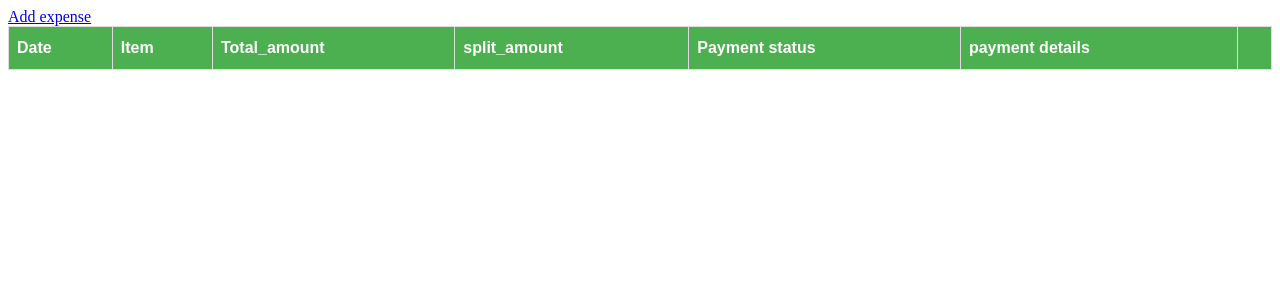
After one commit to Akash2515/Moneyviser, a Django app: page /expense/ in a window 1280 px wide. The commit adds this page. Shown: the top 300 px of the page. Run offline with Django 3.2, Linux system fonts and the light colour scheme; a user stored in the database is signed in; tables that the repository leaves empty hold one stand-in row (values such as "Sample post"); lists and menus that the app fills with data are empty.

Commit message:
Expense listing of the user is done

```diff
--- a/moneyapp/urls.py
+++ b/moneyapp/urls.py
@@ -7,5 +7,6 @@ urlpatterns = [
     path('login/',views.loginUser,name='login'),
     path('register/',views.registerUser, name='register'),
     path('logout/',views.logoutUser,name='logout'),
+    path('expense/',views.Expenselist,name='expense'),
     path('admin/', admin.site.urls),
 ]
--- a/moneyapp/views.py
+++ b/moneyapp/views.py
@@ -7,6 +7,13 @@ from django.contrib.auth import authenticate,login,logout
 from django.contrib.auth.decorators import login_required
 from .models import Customer,Expense,Expense_Split
 from .forms import CreateUForm
+from django.contrib.sessions.models import Session
+from django.core import signing
+from collections import defaultdict
+
+
+
+
 
 def loginUser(request):
     if request.user.is_authenticated:
@@ -17,6 +24,8 @@ def loginUser(request):
             password=request.POST.get('password')
             user=authenticate(request,username=username,password=password)
             if user is not None:
+                # request.session['user_id']=ses.custmer_id
+                # print(request.session['user_id'])
                 login(request, user)
                 return redirect('/')
 
@@ -63,7 +72,6 @@ def home(request):
         expense_info=Expense(item=itemdetail,no_of_splits=members_count,split_members=share_members,amount=amount,author_id=Customer(custmer_id=paidBy))
         expense_info.save()
         print(expense_info)
-
         #print(expense_info.objects.get('expense'))
         for i in share_members:
             expense_split_info=Expense_Split(split_amount=split_amount,reciept_id=Customer(custmer_id=i),expense_id=expense_info)
@@ -74,3 +82,31 @@ def home(request):
 def logoutUser(request):
     logout(request)
     return redirect('login')
+
+
+def Expenselist(request):
+    safe_value=[]
+    value=defaultdict(list)
+    context={}
+    userloggedin=int(request.user.id)
+
+    for safe in Expense_Split.objects.all().filter(reciept_id=userloggedin):
+        Epk=safe.expense_id.pk
+        exp=Expense.objects.filter(pk=Epk).get()
+        value['Date']=(exp.Bill_Date)
+        value['item']=(exp.item)
+
+        value['Total_amount']=(exp.amount)
+        value['amount_split']=(safe.split_amount)
+        value['payment_status']=(safe.reciept_paid)
+        value['id']=(Epk)
+        value=dict(value)
+        value_copy=value.copy()
+        safe_value.append(value_copy)
+
+
+    if request.GET.get('payment'):
+        print('i paid')
+
+    context['safe']=(safe_value)
+    return render(request,'expense.html',context)
--- a/moneyviser/urls.py
+++ b/moneyviser/urls.py
@@ -21,6 +21,6 @@ urlpatterns = [
     path("login/",include('moneyapp.urls')),
     path("register/",include('moneyapp.urls')),
     path("logout/",include('moneyapp.urls')),
-
+    path("expense/",include('moneyapp.urls')),
     path('admin/', admin.site.urls),
 ]
--- a/templates/Login.html
+++ b/templates/Login.html
@@ -23,7 +23,7 @@
 			margin-top: auto;
 			margin-bottom: auto;
 			background: #9fa3c5;
-			background: linear-gradient(to bottom, #3366cc 0%, #726e9b 100%)
+			background: linear-gradient(to bottom, #3366cc 0%, #726e9b 100%);
 			position: relative;
 			display: flex;
 			justify-content: center;
@@ -40,8 +40,8 @@
 			margin-top: 20px;
 		}
 
-		#form-title{
-			color: rgb(88, 86, 109)255, 255, 255);
+		.form-title{
+			color: rgb(88, 86, 109)255, 255, 255;
 
 		}
 
--- a/templates/dashboard.html
+++ b/templates/dashboard.html
@@ -45,7 +45,7 @@
             <ul>
               <li><a class="active" href="{% url 'home' %}">Home</a></li>
               <li><a href="#news">GROUPS</a></li>
-              <li><a href="#contact">Expense History</a></li>
+              <li><a href="{% url 'expense' %}">Expense History</a></li>
               <li><a href="{% url 'logout' %}">logout</a></li>
             </ul>
             </div>
--- /dev/null
+++ b/templates/expense.html
@@ -0,0 +1,98 @@
+<!DOCTYPE html>
+<html>
+<head>
+<style>
+#customers {
+  font-family: Arial, Helvetica, sans-serif;
+  border-collapse: collapse;
+  width: 100%;
+}
+
+#customers td, #customers th {
+  border: 1px solid #ddd;
+  padding: 8px;
+}
+
+#customers tr:nth-child(even){background-color: #f2f2f2;}
+
+#customers tr:hover {background-color: #ddd;}
+
+#customers th {
+  padding-top: 12px;
+  padding-bottom: 12px;
+  text-align: left;
+  background-color: #4CAF50;
+  color: white;
+}
+</style>
+</head>
+{% block content %}
+<body>
+  <a href="/">Add expense</a>
+
+<table id="customers">
+
+  <tr>
+    <th>Date</th>
+    <th>Item</th>
+    <th>Total_amount</th>
+    <th>split_amount</th>
+    <th>Payment status</th>
+    <th>payment details </th>
+    <th></th>
+
+  </tr>
+    {% for valu in safe%}
+    <tr>
+
+      {% for key,val in valu.items %}
+
+        {% if key == 'Date'%}
+          <td>{{val}}</td>
+        {% endif %}
+
+        {% if key == 'item'%}
+          <td>{{val}}</td>
+        {% endif %}
+
+        {% if key == 'Total_amount'%}
+          <td>{{val}}</td>
+        {% endif %}
+
+        {% if key == 'amount_split'%}
+          <td>{{val}}</td>
+        {% endif %}
+
+        {% if key == 'payment_status'%}
+          {% if val == True %}
+            <td font-size=20px; > &#10003; </td>
+            <td>amount settled ! </td>
+          {% endif %}
+          {% if val == False %}
+            <td font-size=20px; > &#10005; </td>
+            <td><button type="button" id='{{valu.id}}' class="btn btn-success" onclick="myFunction(this.id);" >make payment</button>
+              <script>
+              function myFunction(clicked_id) {
+                alert(clicked_id);
+                document.getElementById(clicked_id).innerHTML = "paid the amount";
+              }
+              </script>
+
+            </td>
+          {% endif %}
+
+        {% endif %}
+
+
+      {% endfor %}
+    </tr>
+
+
+
+    {% endfor %}
+
+</table>
+
+</body>
+{% endblock %}
+</html>
```
